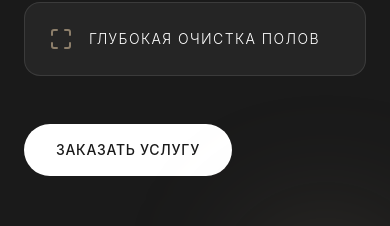
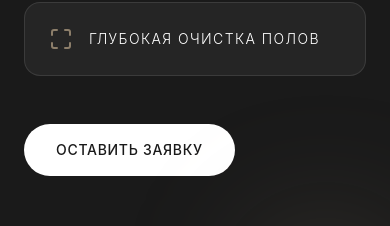
Before and after one commit to pobedaavr-sys/Aklining, a React (Vite) app: page / in a window 390 px wide. Shown: the part 5540-5766 px from the top of the page. Built offline with nearby package versions, Linux system fonts and the light colour scheme.

Commit message:
feat: Improve contact form and button text
Update placeholder text for phone input and button labels to be more user-friendly and action-oriented.

```diff
--- a/src/App.tsx
+++ b/src/App.tsx
@@ -140,7 +140,7 @@ const Form = () => {
         />
         <input
           type="tel"
-          placeholder="Телефон"
+          placeholder="Ваш номер телефона"
           required
           value={formData.phone}
           onChange={(e) => setFormData({ ...formData, phone: e.target.value })}
@@ -217,7 +217,7 @@ export default function App() {
           </div>
 
           <Button variant="outline" className="hidden sm:flex py-2 px-6 text-[10px]" onClick={scrollToForm}>
-            Заказать
+            Оставить заявку
           </Button>
 
           <button className="lg:hidden text-brand-ink">
@@ -411,7 +411,7 @@ export default function App() {
 
             <div className="mt-12">
               <Button variant="white" onClick={scrollToForm}>
-                Заказать услугу
+                Оставить заявку
               </Button>
             </div>
           </div>
@@ -536,7 +536,7 @@ export default function App() {
                   <Phone size={20} />
                 </div>
                 <div>
-                  <p className="text-xs uppercase tracking-widest text-brand-ink/40">Телефон</p>
+                  <p className="text-[10px] uppercase tracking-wider text-brand-ink/40">Телефон</p>
                   <p className="text-lg font-medium">{CONTACTS.phone}</p>
                 </div>
               </div>
```
